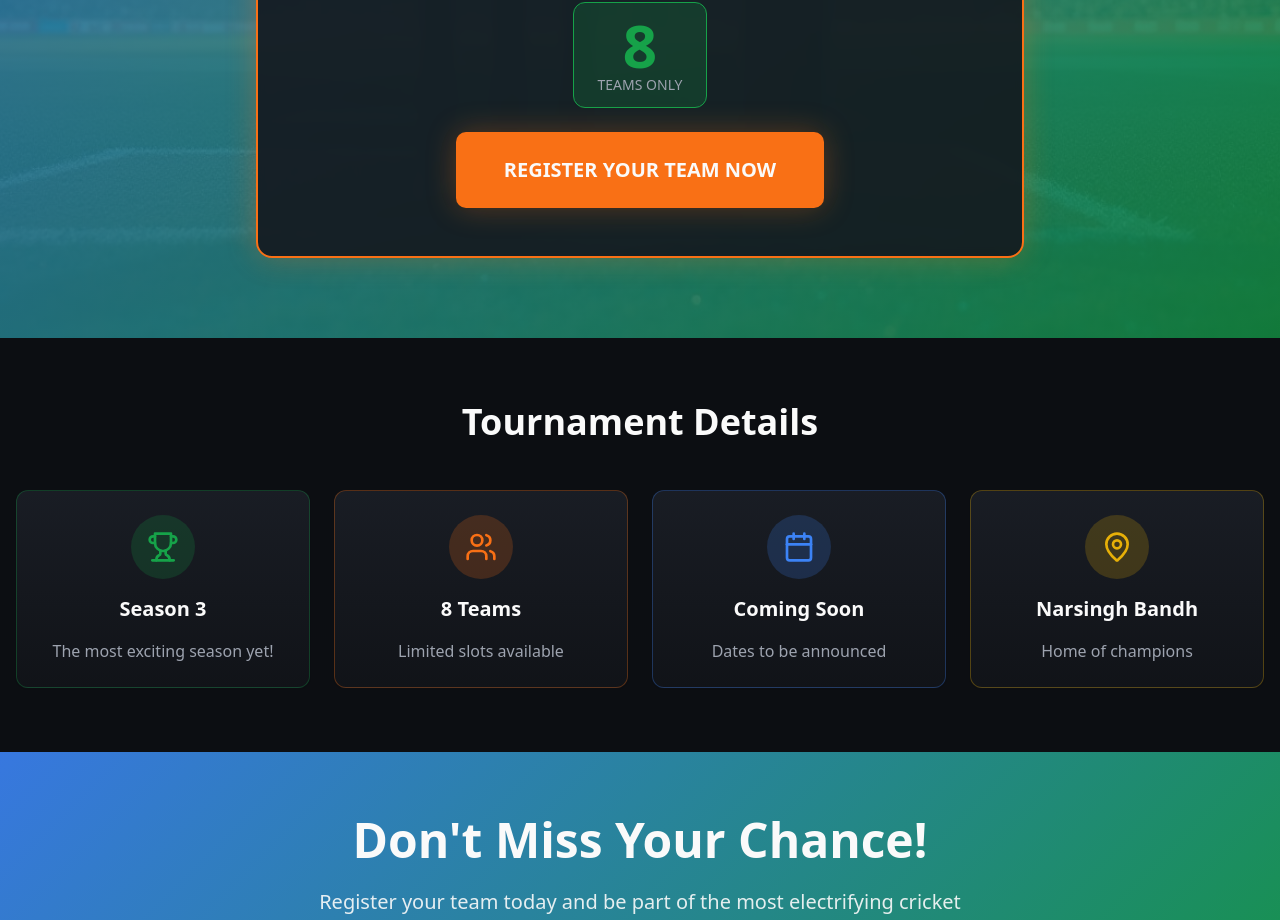
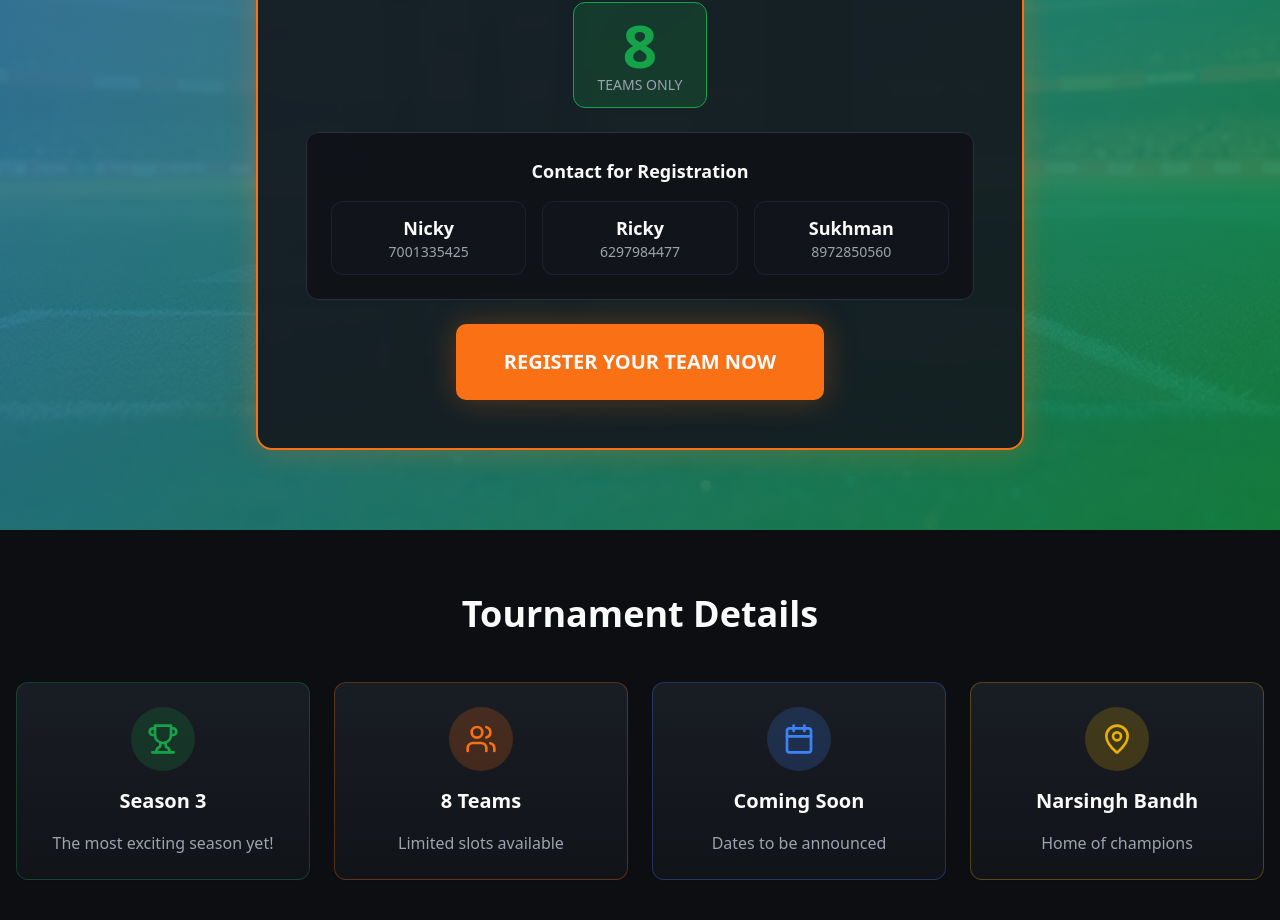
Before and after one commit to Sukhman-123/nbpl, a React (Vite) app: page / in a window 1280 px wide. Shown: the part 848-1768 px from the top of the page. Built offline with nearby package versions, Linux system fonts and the light colour scheme; the HTML template or start-up script is replaced by a standard one.

Commit message:
Reverted to commit 3d8069b3c38f77853f3a83613bd5973f8649c04f

```diff
--- a/src/pages/Index.tsx
+++ b/src/pages/Index.tsx
@@ -45,6 +45,25 @@ const Index = () => {
                   <p className="text-sm text-muted-foreground font-medium">TEAMS ONLY</p>
                 </div>
               </div>
+
+              <div className="bg-background/50 backdrop-blur-sm rounded-xl p-6 mb-6 border border-border">
+                <h3 className="text-lg font-bold text-foreground mb-4 text-center">Contact for Registration</h3>
+                <div className="grid grid-cols-1 md:grid-cols-3 gap-4">
+                  <div className="flex flex-col items-center p-3 bg-card/50 rounded-lg border border-border/50">
+                    <p className="font-bold text-foreground text-lg">Nicky</p>
+                    <p className="text-muted-foreground text-sm">7001335425</p>
+                  </div>
+                  <div className="flex flex-col items-center p-3 bg-card/50 rounded-lg border border-border/50">
+                    <p className="font-bold text-foreground text-lg">Ricky</p>
+                    <p className="text-muted-foreground text-sm">6297984477</p>
+                  </div>
+                  <div className="flex flex-col items-center p-3 bg-card/50 rounded-lg border border-border/50">
+                    <p className="font-bold text-foreground text-lg">Sukhman</p>
+                    <p className="text-muted-foreground text-sm">8972850560</p>
+                  </div>
+                </div>
+              </div>
+
               <Button variant="booking" size="lg" className="text-lg md:text-xl px-12 py-6 h-auto">
                 REGISTER YOUR TEAM NOW
               </Button>
```
